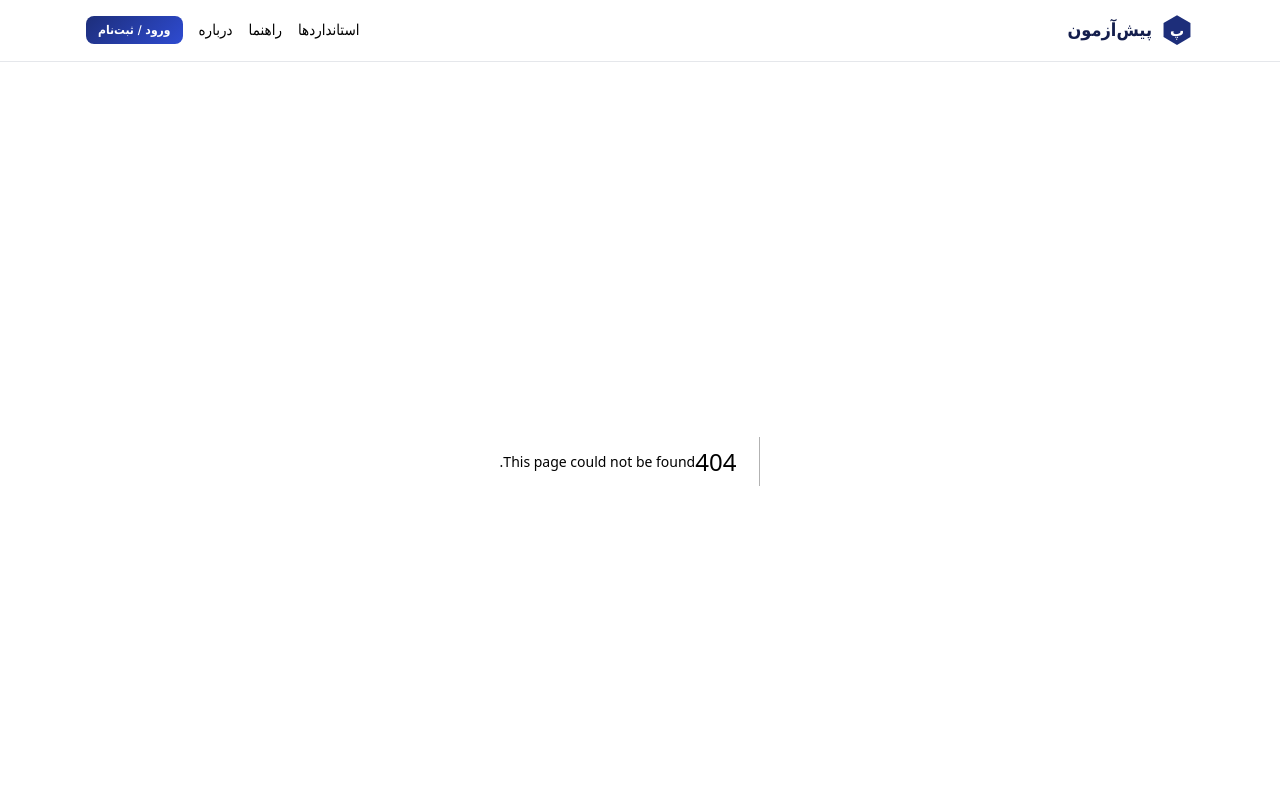
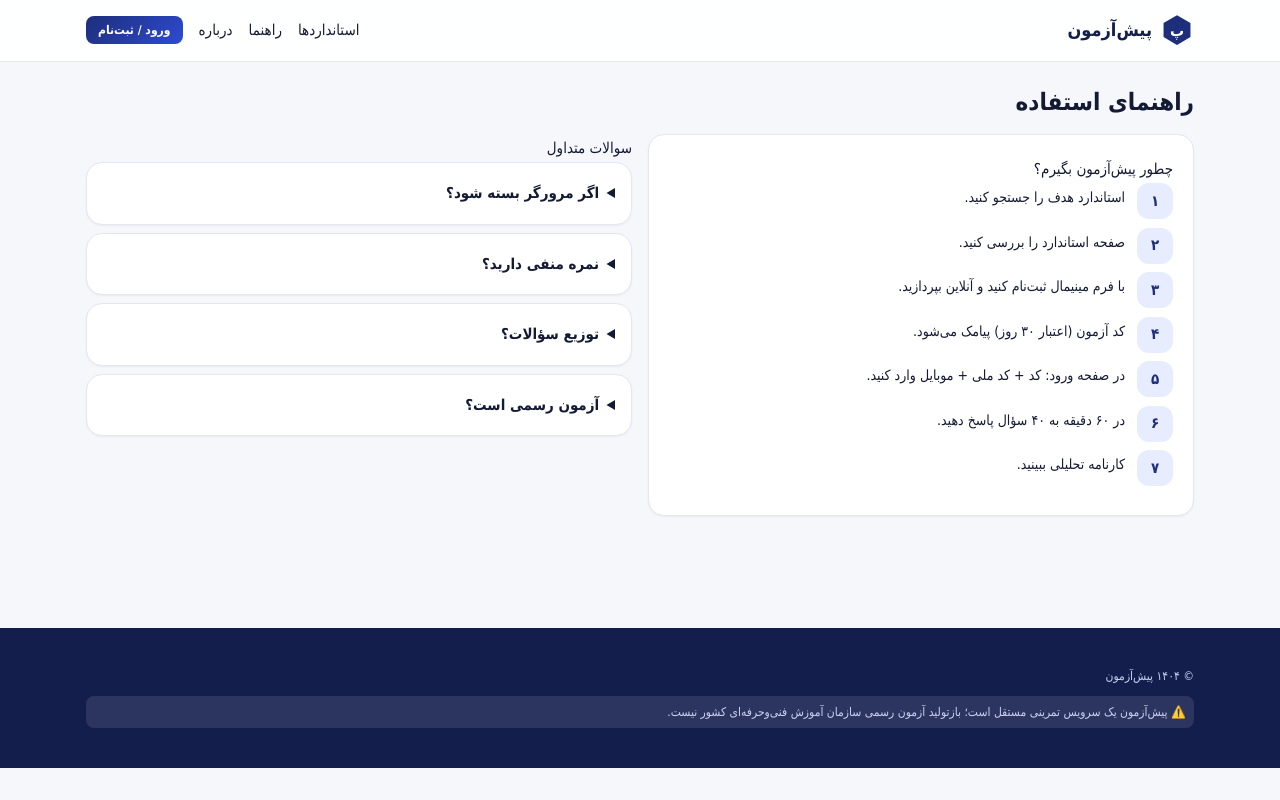
Before and after one commit to farhadshadkam/pishazmoon, a Next.js app: page /guide in a window 1280 px wide. Before the commit this address had no page. Shown: the top 800 px of the page. Built offline with nearby package versions, Linux system fonts and the light colour scheme; a small style sheet from the web is missing.

Commit message:
Create page.tsx

```diff
--- /dev/null
+++ b/src/app/guide/page.tsx
@@ -0,0 +1,8 @@
+export default function Guide(){return(<div dir="rtl" className="mt-6"><h1 className="text-2xl font-bold">راهنمای استفاده</h1>
+<div className="grid md:grid-cols-2 gap-4 mt-4 items-start"><div className="card"><h3>چطور پیش‌آزمون بگیرم؟</h3>
+{['استاندارد هدف را جستجو کنید.','صفحه استاندارد را بررسی کنید.','با فرم مینیمال ثبت‌نام کنید و آنلاین بپردازید.','کد آزمون (اعتبار ۳۰ روز) پیامک می‌شود.','در صفحه ورود: کد + کد ملی + موبایل وارد کنید.','در ۶۰ دقیقه به ۴۰ سؤال پاسخ دهید.','کارنامه تحلیلی ببینید.'].map((s,i)=>(
+<div key={i} className="relative pr-12 mb-4"><span className="absolute right-0 top-0 w-9 h-9 rounded-xl bg-[#E7ECFF] text-[#1D2E7A] font-extrabold flex items-center justify-center">{['۱','۲','۳','۴','۵','۶','۷'][i]}</span><span className="text-sm">{s}</span></div>))}
+</div><div><h3>سوالات متداول</h3>
+{[['اگر مرورگر بسته شود؟','زمان ادامه دارد؛ تا پایان زمان می‌توانید برگردید.'],['نمره منفی دارید؟','خیر.'],['توزیع سؤالات؟','دقیقاً بر اساس وزن مصوب هر فصل از ۴۰.'],['آزمون رسمی است؟','خیر؛ سرویس تمرینی مستقل است.']].map(([q,a])=>(
+<details key={q} className="card mb-2 p-4"><summary className="font-bold cursor-pointer">{q}</summary><p className="text-sm text-slate-400 mt-2">{a}</p></details>))}
+</div></div></div>)}
```
